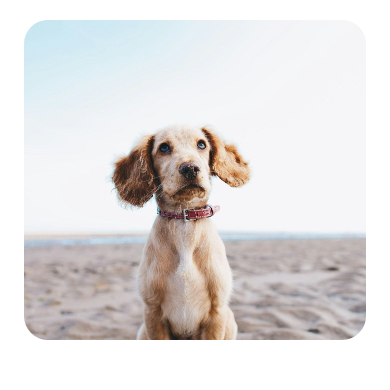
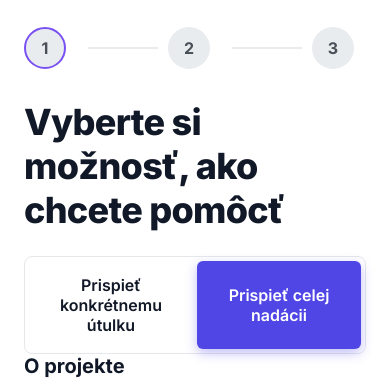
Before and after one commit to michalvoscek/shelter, a Next.js app: page / in a window 390 px wide. Shown: the top 390 px of the page. Built offline with nearby package versions, Linux system fonts and the light colour scheme; no server answers.

Commit message:
fix: hide dog image on mobile donation form

```diff
--- a/src/components/donation/DonationShell.tsx
+++ b/src/components/donation/DonationShell.tsx
@@ -36,10 +36,7 @@ const DogPanel = styled.aside`
   overflow: hidden;
 
   @media (max-width: 960px) {
-    position: relative;
-    top: 0;
-    height: 320px;
-    order: -1;
+    display: none;
   }
 `;
 
```
